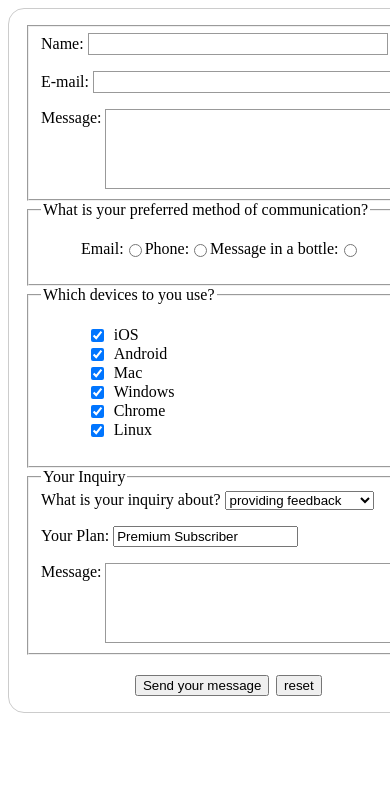
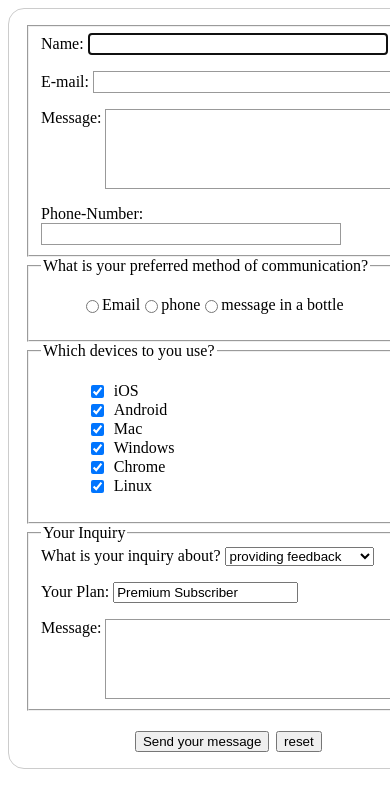
Before and after one commit to Ajshannon/contactForm, a website: page contactForm.html in a window 390 px wide. Shown: the top 808 px of the page. Drawn offline with Linux system fonts and the light colour scheme.

Commit message:
fixed the autofocus for the name, and also changed the type for the phone number

```diff
--- a/app.js
+++ b/app.js
@@ -32,6 +32,7 @@ app.post('/', function(req, res) {
     <p>We received your message below, and will get back to you at <strong>${email}</strong>.</p>
     <blockquote>${message}</blockquote>
     `);
+
 });
 
 app.listen(port);
--- a/contactForm.html
+++ b/contactForm.html
@@ -121,33 +121,36 @@
     <fieldset id="info">
       <div>
         <label for="name">Name:</label>
-        <input type="text" id="name" name="user_name">
+        <input type="text" id="name" name="user_name" autofocus>
       </div>
       <div>
         <label for="mail">E-mail:</label>
         <input type="email" id="mail" name="user_mail">
       </div>
       <div>
-        <label for="msg">Message:</label>
-        <textarea id="msg" name="user_message"></textarea>
+          <label for="msg">Message:</label>
+          <textarea id="msg" name="user_message"></textarea>
+        </div>
+      <div>
+        <label for="phone-number">Phone-Number:</label>
+        <input type="tel" id="phone-number" name="user_mail">
       </div>
 
     </fieldset>
-
     <fieldset id="container">
       <legend>What is your preferred method of communication?</legend>
       <ul class="containerRow">
         <li class="container3">
-          <label for="email">Email:</label>
-          <input type="radio" id="email" name="" value="">
+          <input type="radio" id="email" name="" value=""> Email
         </li>
         <li class="container3">
-          <label for="phone">Phone:</label>
-          <input type="radio" id="phone" name="" value="">
+
+          <input type="radio" id="phone" name="" value=""> phone
         </li>
+
         <li class="container3">
-          <label for="message in a bottle">Message in a bottle:</label>
-          <input type="radio" id="message in a bottle" name="" value="">
+
+          <input type="radio" id="message in a bottle" name="" value=""> message in a bottle
 
         </li>
       </ul>
```
